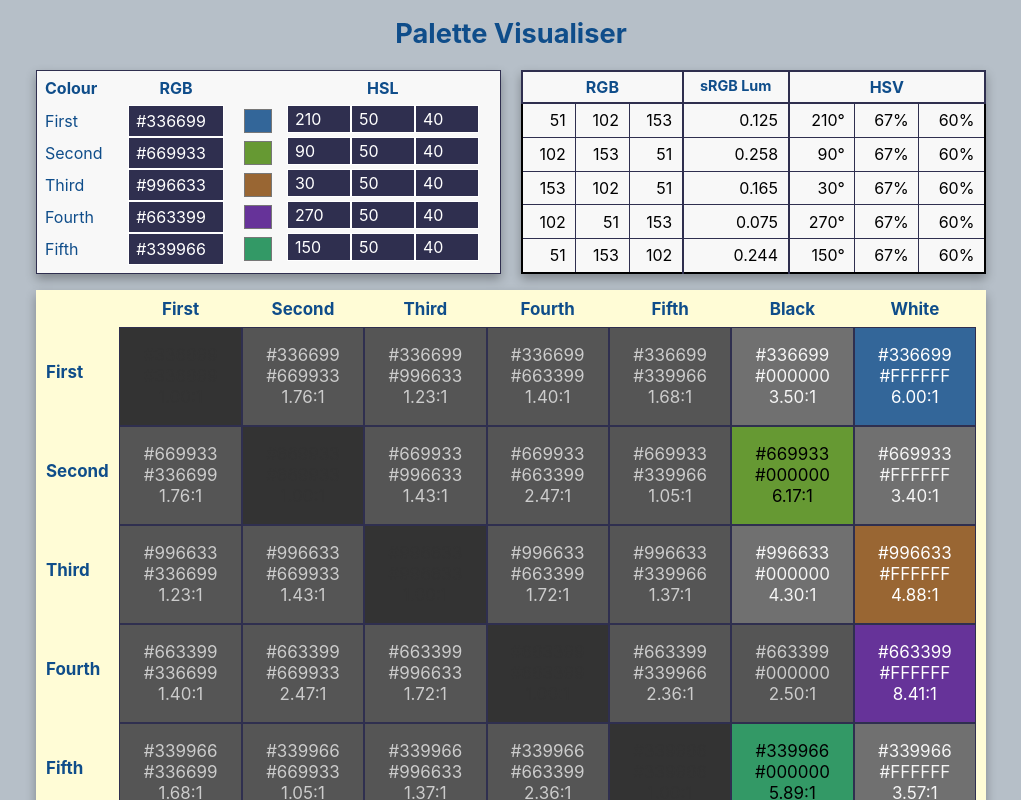
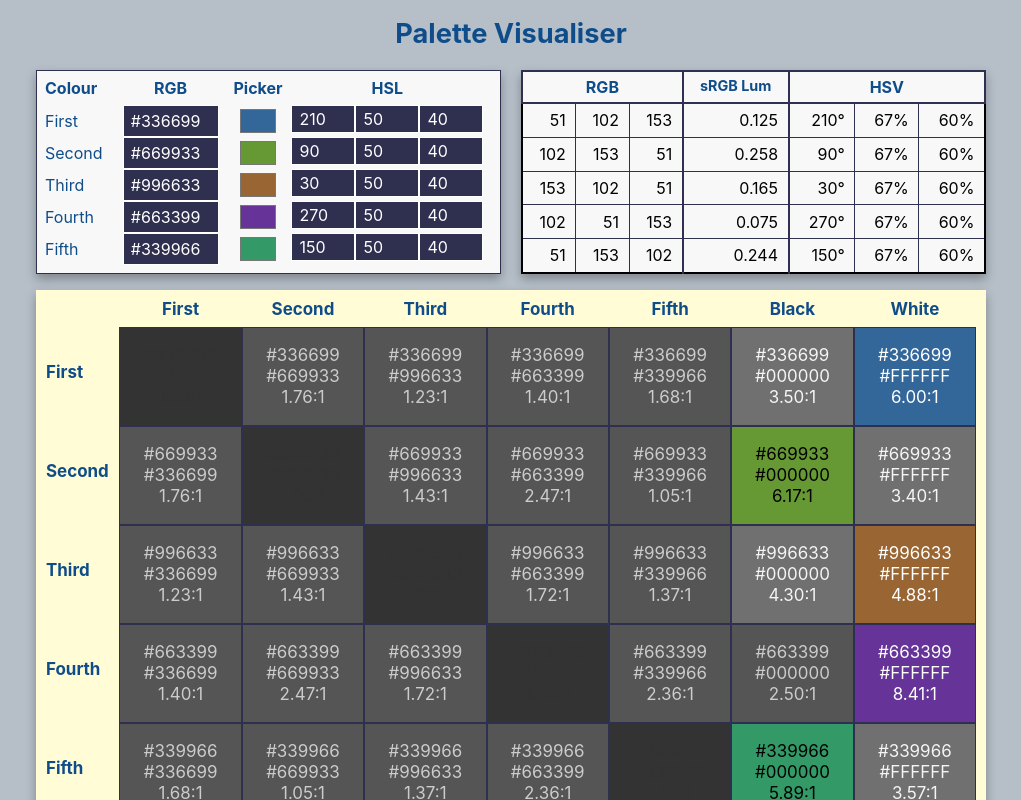
Before and after one commit to JulianNicholls/palette-visualiser-3, a React app: page / in a window 1280 px wide. Shown: the top 800 px of the page, without its empty margins (129-1150 px from the left). Built offline with nearby package versions, Linux system fonts and the light colour scheme.

Commit message:
Switched hex digits to lower case

```diff
--- a/src/components/InputBox.js
+++ b/src/components/InputBox.js
@@ -49,7 +49,7 @@ class InputBox extends React.Component {
             <div id="input-box">
               <span className="first">Colour</span>
               <span>RGB</span>
-              <span />
+              <span>Picker</span>
               <span>HSL</span>
 
               {LABELS.map((label, idx) => this.renderSet(idx, label, rgbs, hsls))}
--- a/src/components/RGBInput.js
+++ b/src/components/RGBInput.js
@@ -17,11 +17,11 @@ class RGBInput extends React.Component {
   handleChange = () => {
     const { handleChangeRGB, index } = this.props;
 
-    let value = this.valueRef.value.toUpperCase();
+    let value = this.valueRef.value.toLowerCase();
 
     if (value[0] !== '#') value = `#${value}`;
 
-    if (/^#[0-9A-F]{0,6}$/.test(value)) {
+    if (/^#[0-9a-f]{0,6}$/i.test(value)) {
       this.setState(() => ({ value }));
 
       if (value.length === 7) handleChangeRGB(index, value);
--- a/src/conversions.js
+++ b/src/conversions.js
@@ -32,7 +32,7 @@ function rgbStrToObject(colour) {
  */
 function rgbObjectToStr(colour) {
   const toHexStr = dec => {
-    const str = dec.toString(16).toUpperCase();
+    const str = dec.toString(16).toLowerCase();
 
     return dec < 16 ? '0' + str : str;
   };
--- a/src/styles/styles.scss
+++ b/src/styles/styles.scss
@@ -73,7 +73,7 @@ h1 {
 
   .rgb-input {
     width: 6rem;
-    text-transform: uppercase;
+    text-transform: lowercase;
   }
 
   .hsl-input {
@@ -88,7 +88,7 @@ h1 {
     margin: 0;
     outline: none;
     padding: 0;
-    width: 2rem;
+    width: 2.5rem;
   }
 }
 
```
